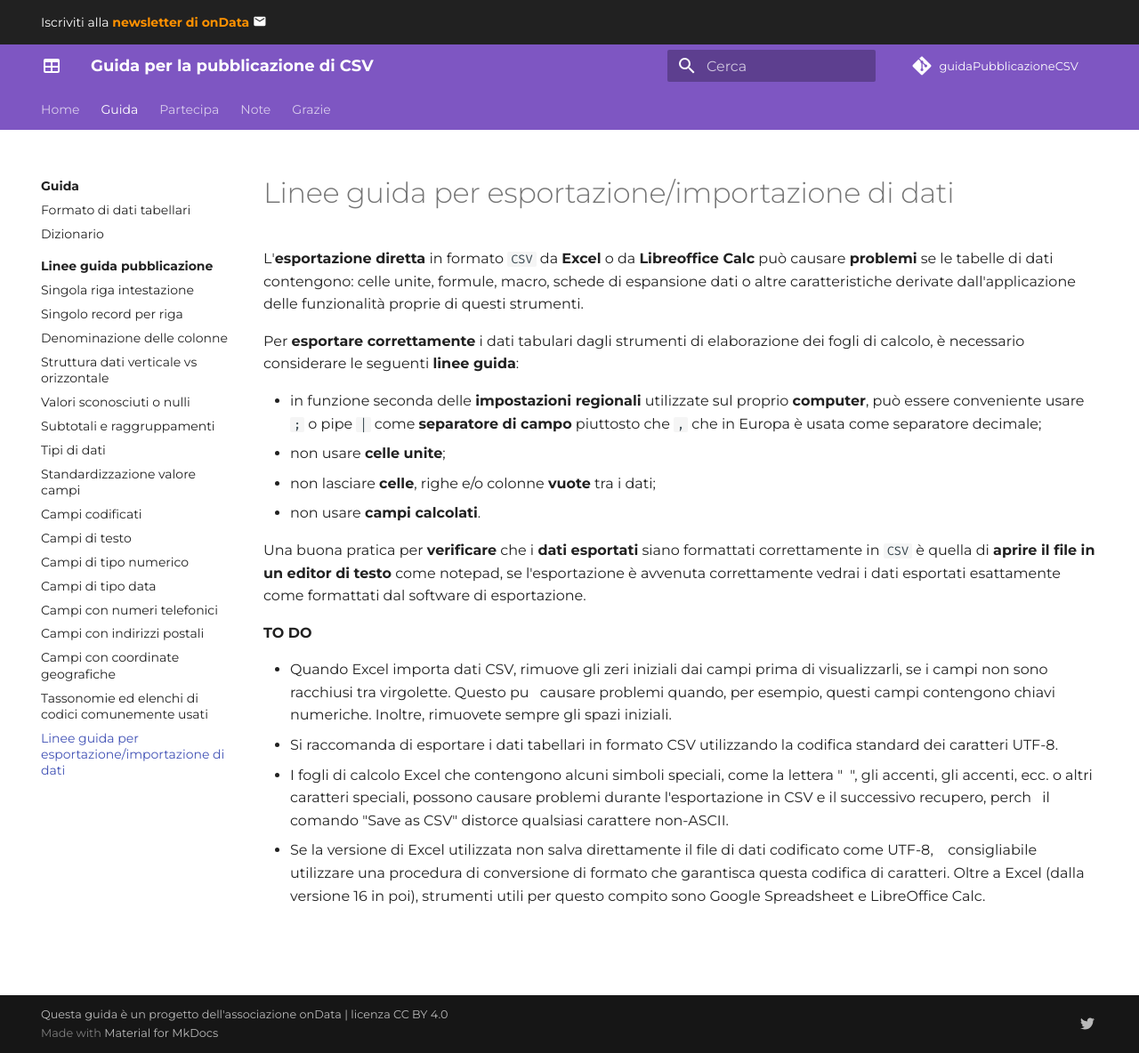
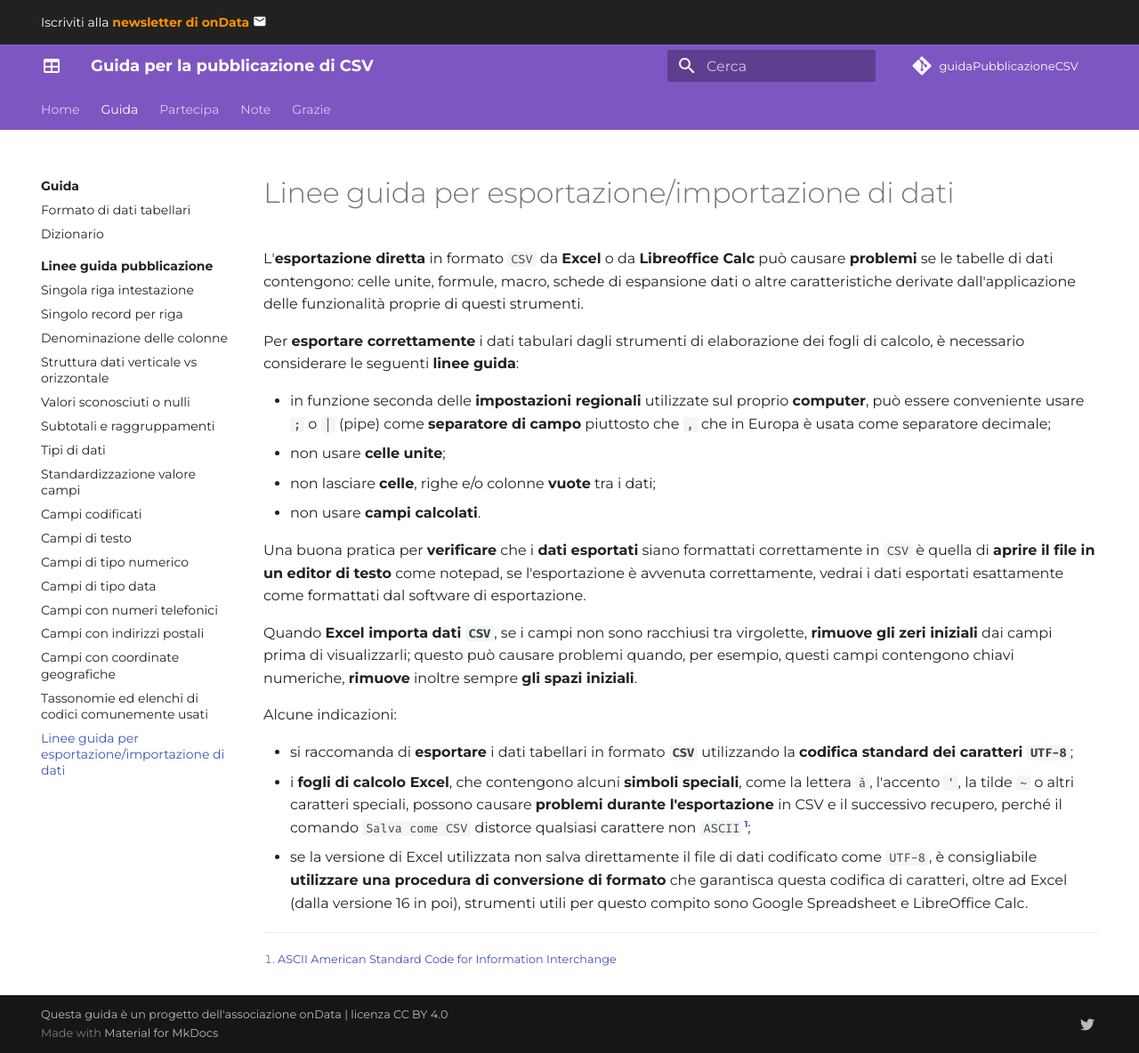
Before and after one commit to ondata/guidaPraticaPubblicazioneCSV, an MkDocs documentation site: the page built from docs/guida/linee_guida_pubblicazione/Linee_guida_importazione_esportazione.md, in a window 1280 px wide and 1184 px high. Shown: the whole window at 89% size. Built offline with MkDocs 1.6.1 and Material for MkDocs 9.7.7, drawn with Linux system fonts in a browser that asks for light colours; comment, search, counter and statistics services are not loaded.

Commit message:
Finita prima versione capitolo

```diff
--- a/docs/guida/linee_guida_pubblicazione/Linee_guida_importazione_esportazione.md
+++ b/docs/guida/linee_guida_pubblicazione/Linee_guida_importazione_esportazione.md
@@ -9,16 +9,19 @@ L'**esportazione diretta** in formato `CSV` da **Excel** o da **Libreoffice Calc
 
 Per **esportare correttamente** i dati tabulari dagli strumenti di elaborazione dei fogli di calcolo, è necessario considerare le seguenti **linee guida**:
 
-- in funzione seconda delle **impostazioni regionali** utilizzate sul proprio **computer**, può essere conveniente usare `;` o pipe `|` come **separatore di campo** piuttosto che `,` che in Europa è usata come separatore decimale;
+- in funzione seconda delle **impostazioni regionali** utilizzate sul proprio **computer**, può essere conveniente usare `;` o `|` (pipe) come **separatore di campo** piuttosto che `,` che in Europa è usata come separatore decimale;
 - non usare **celle unite**;
 - non lasciare **celle**, righe e/o colonne **vuote** tra i dati;
 - non usare **campi calcolati**.
 
-Una buona pratica per **verificare** che i **dati esportati** siano formattati correttamente in `CSV` è quella di **aprire il file in un editor di testo** come notepad, se l'esportazione è avvenuta correttamente vedrai i dati esportati esattamente come formattati dal software di esportazione.
+Una buona pratica per **verificare** che i **dati esportati** siano formattati correttamente in `CSV` è quella di **aprire il file in un editor di testo** come notepad, se l'esportazione è avvenuta correttamente, vedrai i dati esportati esattamente come formattati dal software di esportazione.
 
-**TO DO**
+Quando **Excel importa dati `CSV`**, se i campi non sono racchiusi tra virgolette, **rimuove gli zeri iniziali** dai campi prima di visualizzarli; questo può causare problemi quando, per esempio, questi campi contengono chiavi numeriche, **rimuove** inoltre sempre **gli spazi iniziali**.
 
-- Quando Excel importa dati CSV, rimuove gli zeri iniziali dai campi prima di visualizzarli, se i campi non sono racchiusi tra virgolette. Questo pu  causare problemi quando, per esempio, questi campi contengono chiavi numeriche. Inoltre, rimuovete sempre gli spazi iniziali.
-- Si raccomanda di esportare i dati tabellari in formato CSV utilizzando la codifica standard dei caratteri UTF-8.
-- I fogli di calcolo Excel che contengono alcuni simboli speciali, come la lettera " ", gli accenti, gli accenti, ecc. o altri caratteri speciali, possono causare problemi durante l'esportazione in CSV e il successivo recupero, perch  il comando "Save as CSV" distorce qualsiasi carattere non-ASCII.
-- Se la versione di Excel utilizzata non salva direttamente il file di dati codificato come UTF-8,   consigliabile utilizzare una procedura di conversione di formato che garantisca questa codifica di caratteri. Oltre a Excel (dalla versione 16 in poi), strumenti utili per questo compito sono Google Spreadsheet e LibreOffice Calc.
+Alcune indicazioni:
+
+- si raccomanda di **esportare** i dati tabellari in formato **`CSV`** utilizzando la **codifica standard dei caratteri `UTF-8`**;
+- i **fogli di calcolo Excel**, che contengono alcuni **simboli speciali**, come la lettera `à`, l'accento `'`, la tilde `~` o altri caratteri speciali, possono causare **problemi durante l'esportazione** in CSV e il successivo recupero, perché il comando `Salva come CSV` distorce qualsiasi carattere non `ASCII`[^1];
+- se la versione di Excel utilizzata non salva direttamente il file di dati codificato come `UTF-8`, è consigliabile **utilizzare una procedura di conversione di formato** che garantisca questa codifica di caratteri, oltre ad Excel (dalla versione 16 in poi), strumenti utili per questo compito sono Google Spreadsheet e LibreOffice Calc.
+
+[^1]: [ASCII American Standard Code for Information Interchange](https://it.wikipedia.org/wiki/ASCII)
```
